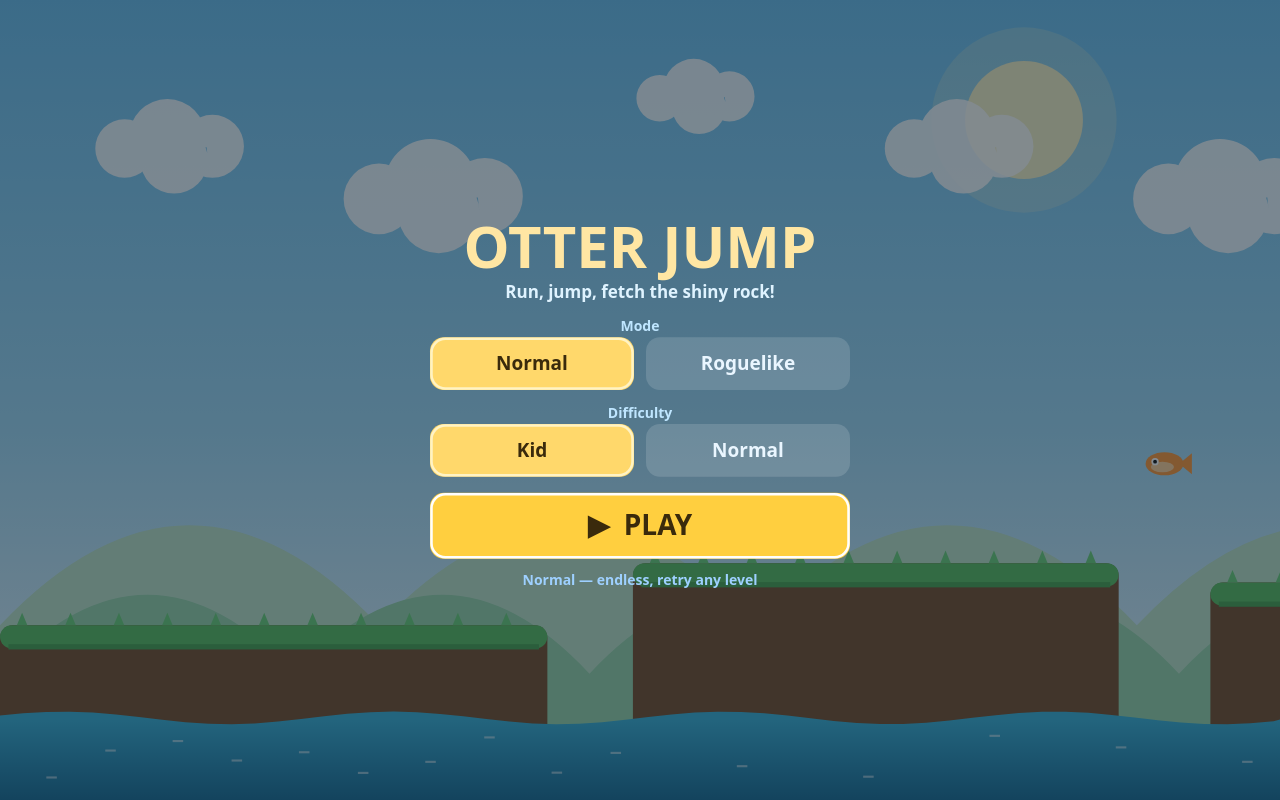
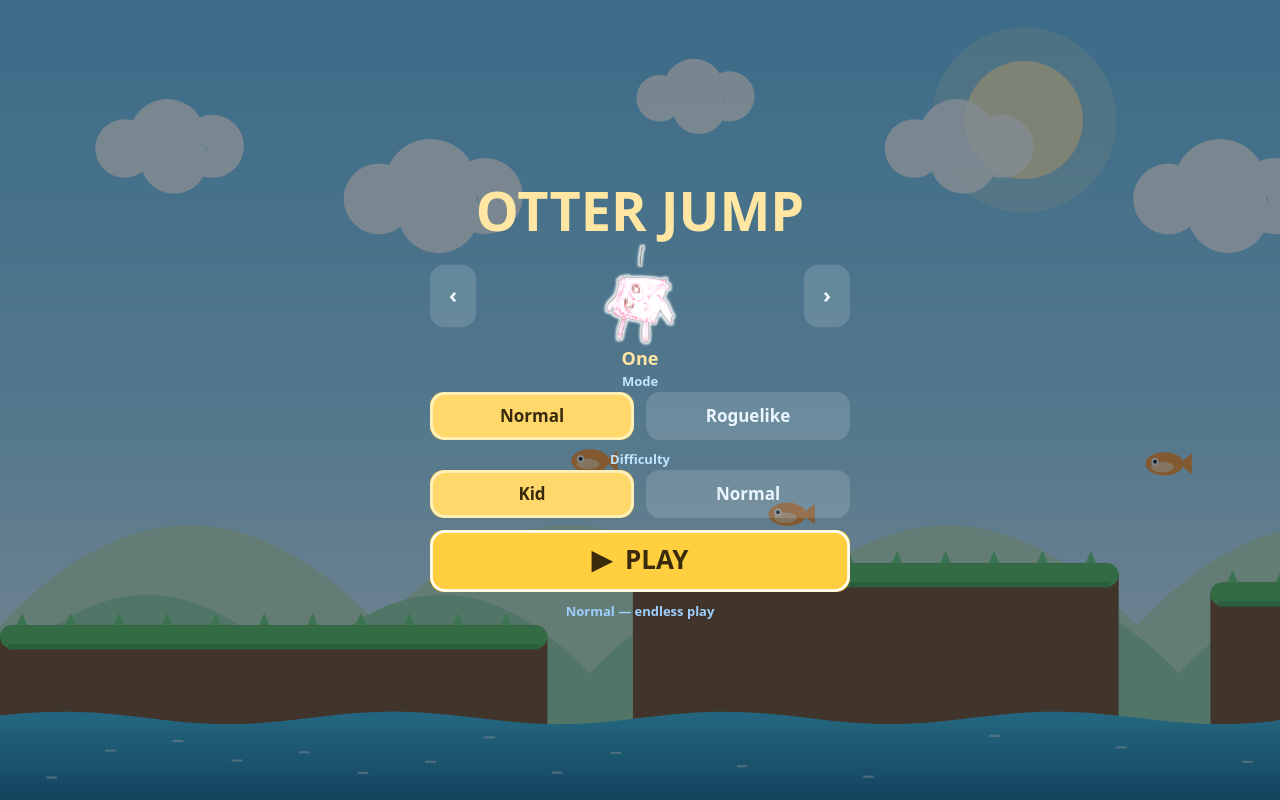
Before and after one commit to jameson-m/otter-jump, a website: page index.html in a window 1280 px wide. Drawn offline with Linux system fonts and the light colour scheme; animation ran at ten frames a second.

Commit message:
Character-select menu + persistence (#18)
Add a character picker to the start menu so the player chooses who they play as.

- A carousel on the title: ‹ / › arrows (and tapping the preview) cycle through
  the roster — the five hand-drawn characters plus the classic otter — showing a
  bobbing preview of the selected character's drawing and its name.
- The selection persists in localStorage (otterjump.char) and is restored on load;
  the chosen character is the one that plays (drawCharacter already reads it).
- The preview doubles as the title mascot, replacing the static otter removed with
  the menu work.

Verified in-browser (portrait + landscape): cycling updates the preview/name and
persists (one -> silly-bunny -> teddy), and PLAY runs as the selected character.

Closes #18

Co-Authored-By: Claude Opus 4.8 (1M context) <noreply@anthropic.com>

```diff
--- a/index.html
+++ b/index.html
@@ -351,6 +351,17 @@ import { PHYS, generateLevel } from "./js/levelgen.js";
   function selectMode(m) { gameMode = m; LS.set("otterjump.mode", m); }
   function selectDiff(d) { difficulty = d; LS.set("otterjump.diff", d); }
   function goToMenu() { state = STATE.TITLE; inputLock = 0.2; }
+  function cycleCharacter(dir) {
+    const ids = CHARACTERS.map((c) => c.id);
+    let i = ids.indexOf(character);
+    if (i < 0) i = 0;
+    character = ids[(i + dir + ids.length) % ids.length];
+    LS.set("otterjump.char", character);
+  }
+  function characterName() {
+    const c = CHARACTERS.find((c) => c.id === character);
+    return c ? c.name : "Otter";
+  }
 
   // Hit-test the buttons the current screen registered this frame. Runs the first
   // hit and returns true (so it isn't also treated as a jump).
@@ -1128,6 +1139,27 @@ import { PHYS, generateLevel } from "./js/levelgen.js";
   }
 
   // The title screen is the start menu: pick mode + difficulty, then Play.
+  // A bobbing preview of the currently-selected character (image sprite, or the
+  // vector otter for the "otter" id / before images load).
+  function drawCharacterPreview(cx, cy, h) {
+    const img = charImages[character];
+    const bob = Math.sin(elapsed * 2) * 4;
+    if (character !== "otter" && img) {
+      const dw = h * (img.width / img.height);
+      ctx.drawImage(img, cx - dw / 2, cy - h / 2 + bob, dw, h);
+    } else {
+      const ra = otter.runAnim, gr = otter.grounded;
+      otter.runAnim = 0; otter.grounded = true;
+      ctx.save();
+      ctx.translate(cx, cy + bob);
+      const s = (h * 0.9) / otter.h;
+      ctx.scale(s, s);
+      drawOtter(-otter.w / 2, -otter.h / 2);
+      ctx.restore();
+      otter.runAnim = ra; otter.grounded = gr;
+    }
+  }
+
   function drawTitle() {
     overlayPanel();
     const cx = cssW / 2;
@@ -1135,37 +1167,46 @@ import { PHYS, generateLevel } from "./js/levelgen.js";
     const x0 = cx - colW / 2;
     const gap = 12;
     const bw = (colW - gap) / 2;
-    const bh = clamp(cssH * 0.066, 42, 54);
-    const playH = clamp(cssH * 0.085, 50, 66);
+    const bh = clamp(cssH * 0.06, 40, 52);
+    const playH = clamp(cssH * 0.078, 48, 62);
+    const previewH = clamp(cssH * 0.13, 78, 120);
 
-    const blockH = 64 + 28 + (22 + bh) * 2 + 16 + playH + 30;
-    let y = clamp((cssH - blockH) / 2, insets.top + 12, cssH);
+    const blockH = 52 + previewH + 24 + (20 + bh) * 2 + 12 + playH + 26;
+    let y = clamp((cssH - blockH) / 2, insets.top + 8, cssH);
 
-    centerText("OTTER JUMP", y + 28, clamp(colW * 0.14, 34, 58), "#ffe6a3", "900", colW);
-    y += 64;
-    centerText("Run, jump, fetch the shiny rock!", y + 6, 17, "#dff3ff", "700", colW);
-    y += 28;
+    centerText("OTTER JUMP", y + 24, clamp(colW * 0.13, 32, 54), "#ffe6a3", "900", colW);
+    y += 52;
 
-    centerText("Mode", y + 12, 14, "#bfe6ff", "800", colW);
-    y += 22;
+    // --- Character carousel: ‹ [preview] › with the name below ---
+    const arrowW = 46, arrowH = previewH * 0.6, pcy = y + previewH / 2;
+    drawCharacterPreview(cx, pcy, previewH);
+    menuButtons.push({ x: cx - previewH / 2, y: y, w: previewH, h: previewH, action: () => cycleCharacter(1) });
+    menuButton("‹", x0, pcy - arrowH / 2, arrowW, arrowH, false, () => cycleCharacter(-1));
+    menuButton("›", x0 + colW - arrowW, pcy - arrowH / 2, arrowW, arrowH, false, () => cycleCharacter(1));
+    y += previewH;
+    centerText(characterName(), y + 12, 18, "#ffe6a3", "800", colW);
+    y += 24;
+
+    centerText("Mode", y + 10, 13, "#bfe6ff", "800", colW);
+    y += 20;
     menuButton("Normal", x0, y, bw, bh, gameMode === "normal", () => selectMode("normal"));
     menuButton("Roguelike", x0 + bw + gap, y, bw, bh, gameMode === "roguelike", () => selectMode("roguelike"));
+    y += bh + 10;
+
+    centerText("Difficulty", y + 10, 13, "#bfe6ff", "800", colW);
+    y += 20;
+    menuButton("Kid", x0, y, bw, bh, difficulty === "kid", () => selectDiff("kid"));
+    menuButton("Normal", x0 + bw + gap, y, bw, bh, difficulty === "normal", () => selectDiff("normal"));
     y += bh + 12;
 
-    centerText("Difficulty", y + 12, 14, "#bfe6ff", "800", colW);
-    y += 22;
-    menuButton("Kid", x0, y, bw, bh, difficulty === "kid", () => selectDiff("kid"));
-    menuButton("Normal", x0 + bw + gap, y, bw, bh, difficulty === "normal", () => selectDiff("normal"));
-    y += bh + 16;
-
     menuButton("▶  PLAY", x0, y, colW, playH, false, () => startGame(), { primary: true, big: true });
-    y += playH + 22;
+    y += playH + 20;
 
     const b = getBest(gameMode, difficulty);
     const lbl = gameMode === "roguelike"
-      ? (b > 0 ? "Best run: " + b + (b === 1 ? " level" : " levels") : "Roguelike — one life, how far can you get?")
-      : (b > 0 ? "Best: reached Level " + b : "Normal — endless, retry any level");
-    centerText(lbl, y, 14, "#9ed0ff", "700", colW);
+      ? (b > 0 ? "Best run: " + b + (b === 1 ? " level" : " levels") : "Roguelike — one life!")
+      : (b > 0 ? "Best: reached Level " + b : "Normal — endless play");
+    centerText(lbl, y, 13, "#9ed0ff", "700", colW);
   }
 
   function drawDead() {
```
